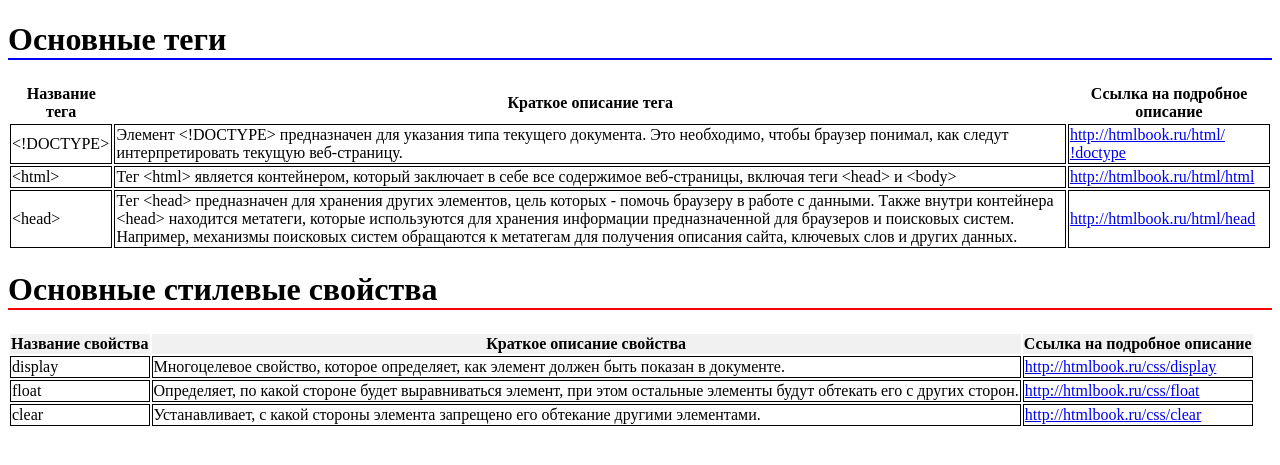
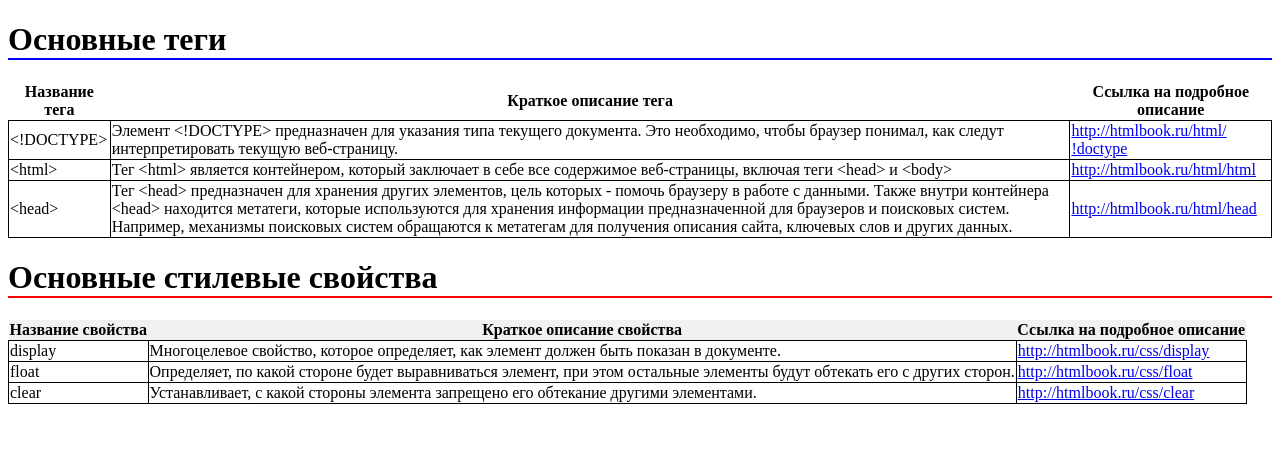
Before and after one commit to AntonElkin/web_2015, a PHP site: page /index5.html in a window 1280 px wide. Shown: the top 465 px of the page. Run offline with PHP 8.4, Linux system fonts and the light colour scheme.

Commit message:
Update style_index5.css

```diff
--- a/lw7/css/style_index5.css
+++ b/lw7/css/style_index5.css
@@ -1,4 +1,4 @@
-.table th
+.table
 {
     border-collapse: collapse;
 }
```
